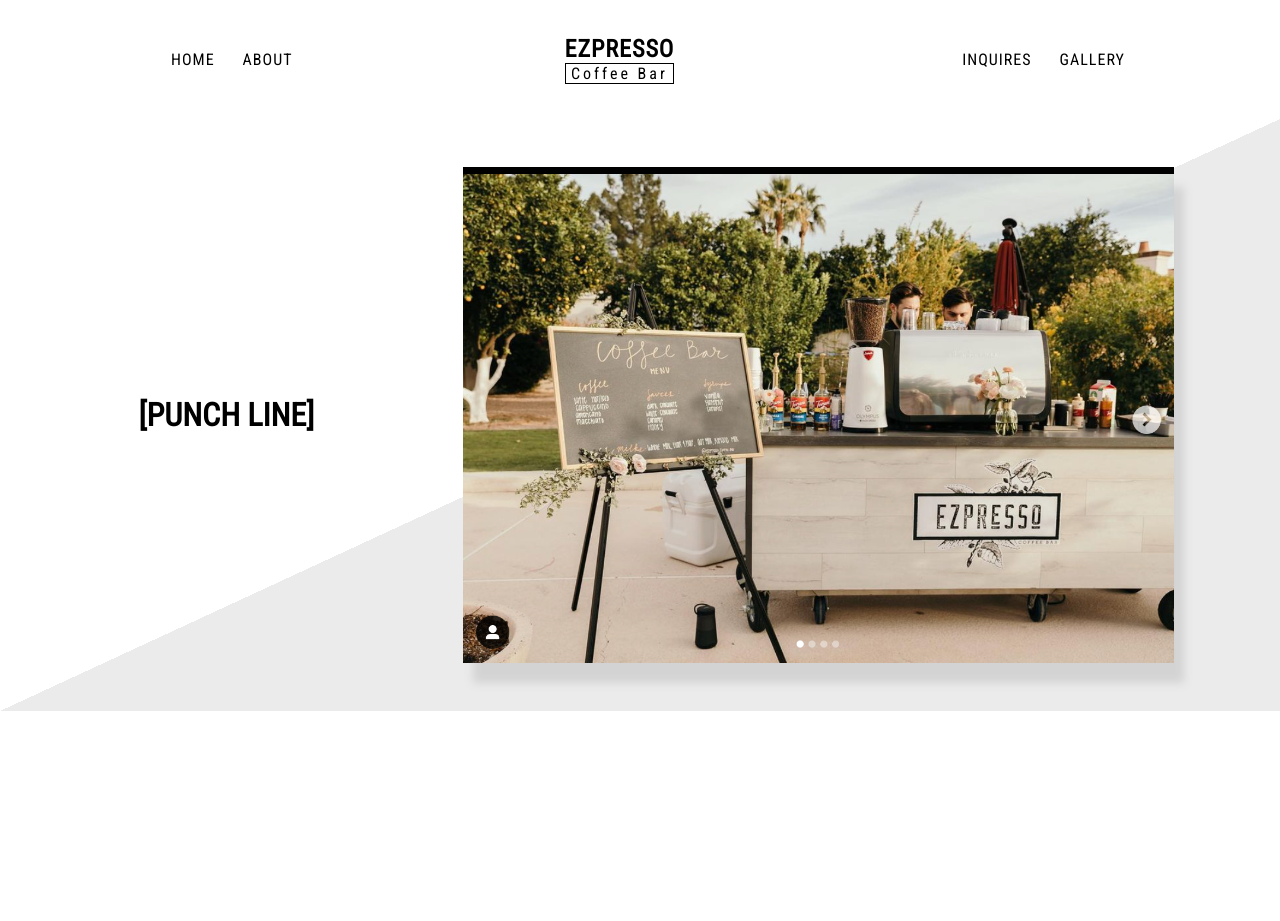
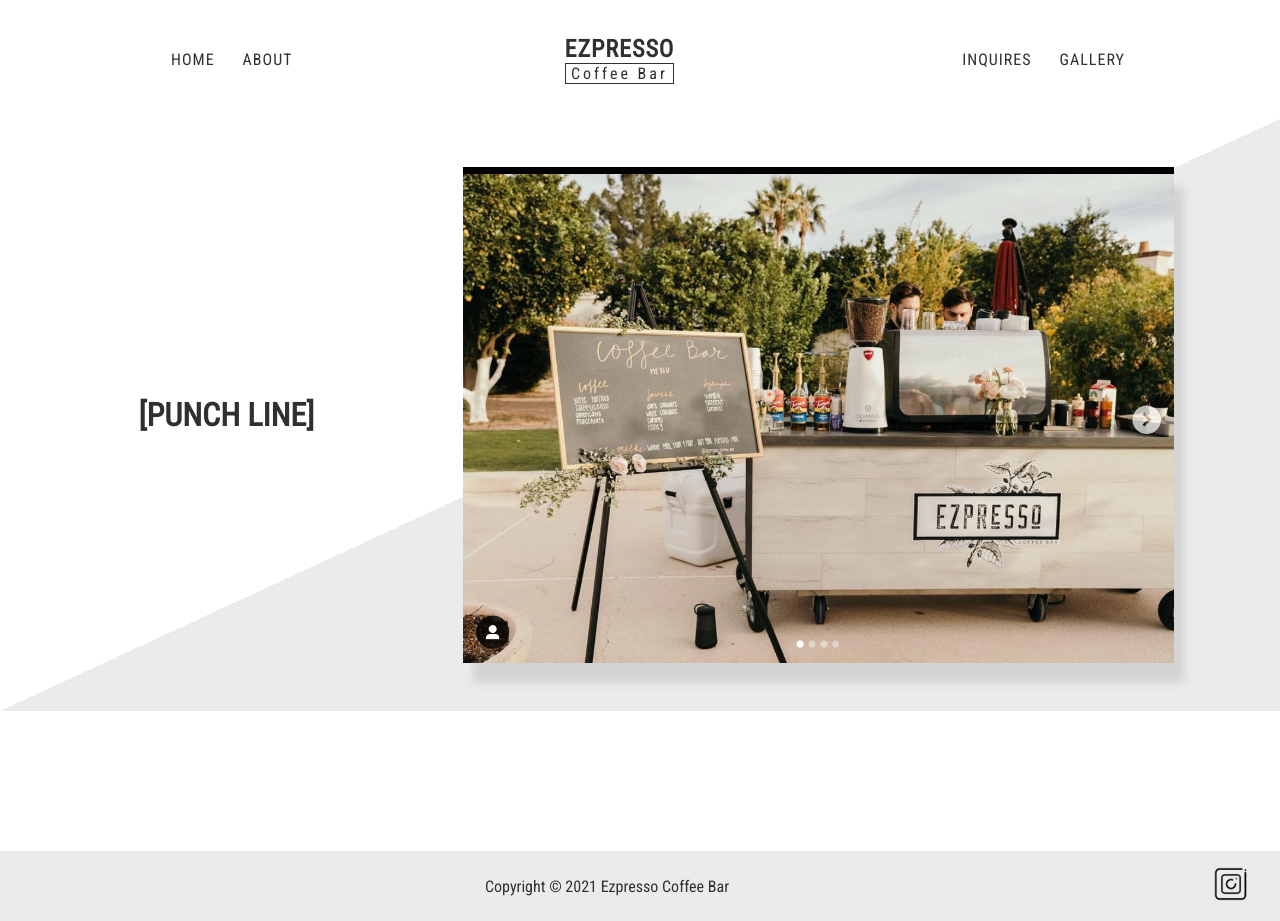
Before and after one commit to emmelinecostin/ezpresso-coffee-frontend, a React (Create React App) app: page / in a window 1280 px wide. Before the commit the page ends 800 px from the top, so only its background shows below. Built offline with nearby package versions, Linux system fonts and the light colour scheme.

Commit message:
fixed footer items and additional modifications

```diff
--- a/src/App.js
+++ b/src/App.js
@@ -2,6 +2,8 @@ import Navbar from './components/Navbar';
 import Home from './components/Home';
 import About from './components/About';
 import Inquires from './components/Inquires';
+import Footer from './components/Footer';
+import Gallery from './components/Gallery'
 import { BrowserRouter as Router, Route, Switch } from "react-router-dom";
 
 function App() {
@@ -21,7 +23,11 @@ function App() {
               <Inquires />
             </Route>
           </Switch>
+          <Route exact path="/gallery">
+              <Gallery />
+            </Route>
         </div>
+        <Footer />
       </div>
     </Router>
   );
--- a/src/components/About.css
+++ b/src/components/About.css
@@ -9,7 +9,7 @@
     display: flex;
     justify-content: flex-start;
     width: 80%;
-    color: black;
+    color: #303030;
     letter-spacing: 1.5px;
     font-size: 2em;
     font-weight: 200;
--- /dev/null
+++ b/src/components/Footer.css
@@ -0,0 +1,20 @@
+.footer .container {
+    display: flex;
+    flex-direction: row;
+    align-items: center;
+    background-color: #ebebeb ;
+    margin-top: .75em;
+    padding: .50em;
+}
+
+.footer .instagramLogo {
+    width: 50px;
+    size: 50px;
+    margin-right: 1em;
+}
+
+.footer .copyright {
+   display: flex;
+   justify-content: center;
+   flex: 3 1 350px
+}
--- a/src/components/Footer.js
+++ b/src/components/Footer.js
@@ -1,13 +1,17 @@
-import { useState } from 'react';
-import { Link } from 'react-router-dom';
+import instagramLogo from '../Images/Instagramlogo.png';
+import './Footer.css'
 
 const Footer = () => {
     return (
         <div className="footer">
-            <h1>hello
-            </h1>
+            <div className="container">
+                <div className="copyright">Copyright © 2021 Ezpresso Coffee Bar</div>
+                <a href="https://www.instagram.com/ezpresso.coffee.bar/?hl=en">
+                    <img className="instagramLogo" src={instagramLogo}></img>
+                </a>
+            </div>
         </div>
-     );
+    );
 }
 
 export default Footer;
--- a/src/components/Gallery.css
+++ b/src/components/Gallery.css
@@ -0,0 +1,3 @@
+.galleryPage{
+    height: 100vh;
+}
--- a/src/components/Gallery.js
+++ b/src/components/Gallery.js
@@ -0,0 +1,9 @@
+const Gallery = () => {
+    return (
+        <div className="galleryPage">
+            <h1>hello  </h1>
+        </div>
+     );
+}
+
+export default Gallery;
--- a/src/components/Home.css
+++ b/src/components/Home.css
@@ -1,3 +1,6 @@
+.homePage{
+  min-height: 90vh;
+}
 .firstComponent {
   display: flex;
   margin: 2em;
--- a/src/components/Inquires.js
+++ b/src/components/Inquires.js
@@ -102,6 +102,7 @@ const Inquires = () => {
                 </input>
                 <label>Additional Information of Event: </label>
                 <textarea
+                    rows="10"
                     type="text"
                     name="additionalInfo"
                     value={state.additionalInfo}
--- a/src/components/Navbar.css
+++ b/src/components/Navbar.css
@@ -11,7 +11,7 @@
   .navbar .Logo p{
     display:flex;
     justify-content: center;
-    border: 1px solid black;
+    border: 1px solid #303030;
   }
   .navbar a {
     margin-left: 1em;
@@ -21,6 +21,6 @@
   }
 
   .navbar .link:hover {
-    background-color: #183C28;
-    color: #FFFFFF;
+    background-color: #183c28;
+    color: #f0f0d8;
   }
--- a/src/index.css
+++ b/src/index.css
@@ -7,11 +7,19 @@
 * {
   margin: 0 auto;
   font-family: "Roboto Condensed", sans-serif;
-  color: black;
+  color: #303030;
 }
 
-/* .webContent {
+/*.webContent {
   max-width: 75%;
   margin: auto;
   padding-top: 3em;
 } */
+
+
+/* Hex Colors
+Cream: #f0f0d8
+Dark Green: #183c28
+Light Green: #90a890
+Black: #303030
+*/
--- a/src/index.js
+++ b/src/index.js
@@ -5,6 +5,7 @@ import './components/Navbar.css'
 import './components/Home.css'
 import './components/About.css'
 import './components/Inquires.css'
+import './components/Gallery.css'
 import App from './App';
 
 ReactDOM.render(
```
Also changed, not shown: src/Images/Instagramlogo.png (added), src/Images/logo.jpg (deleted).
